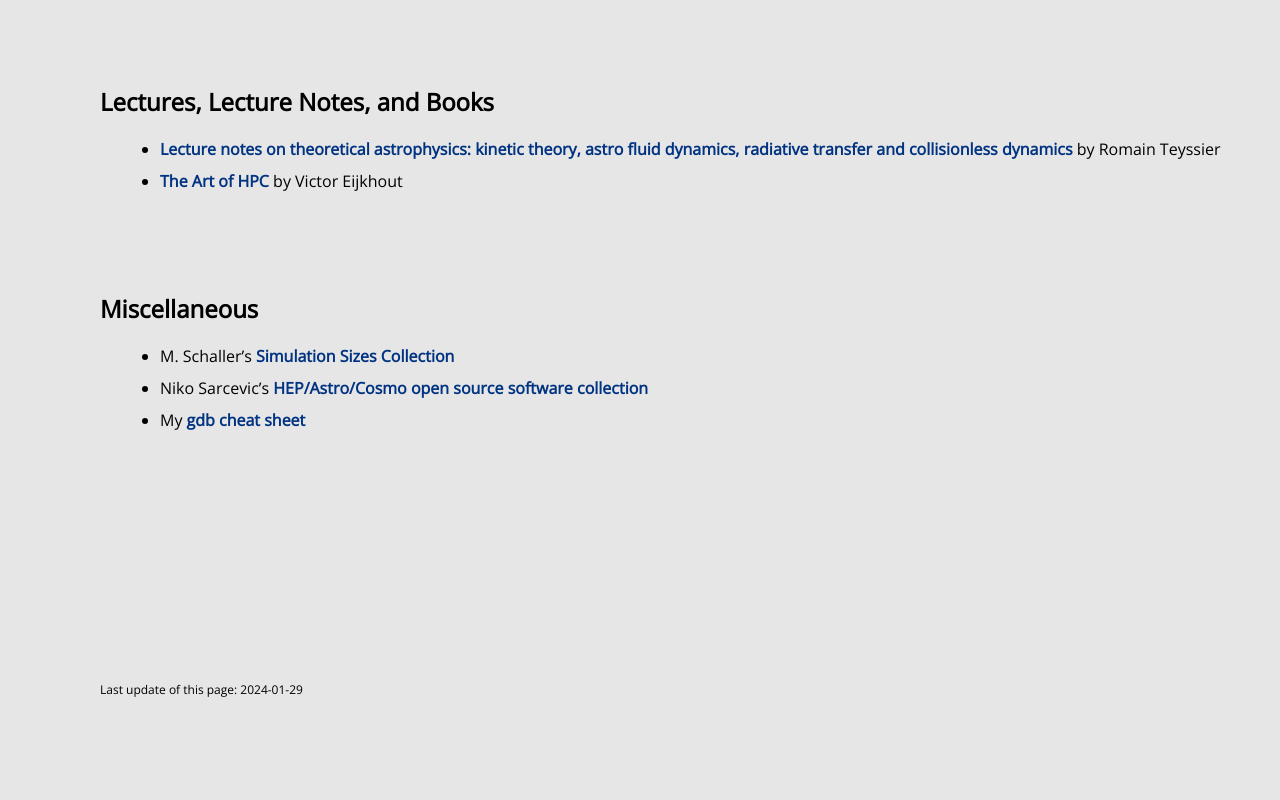
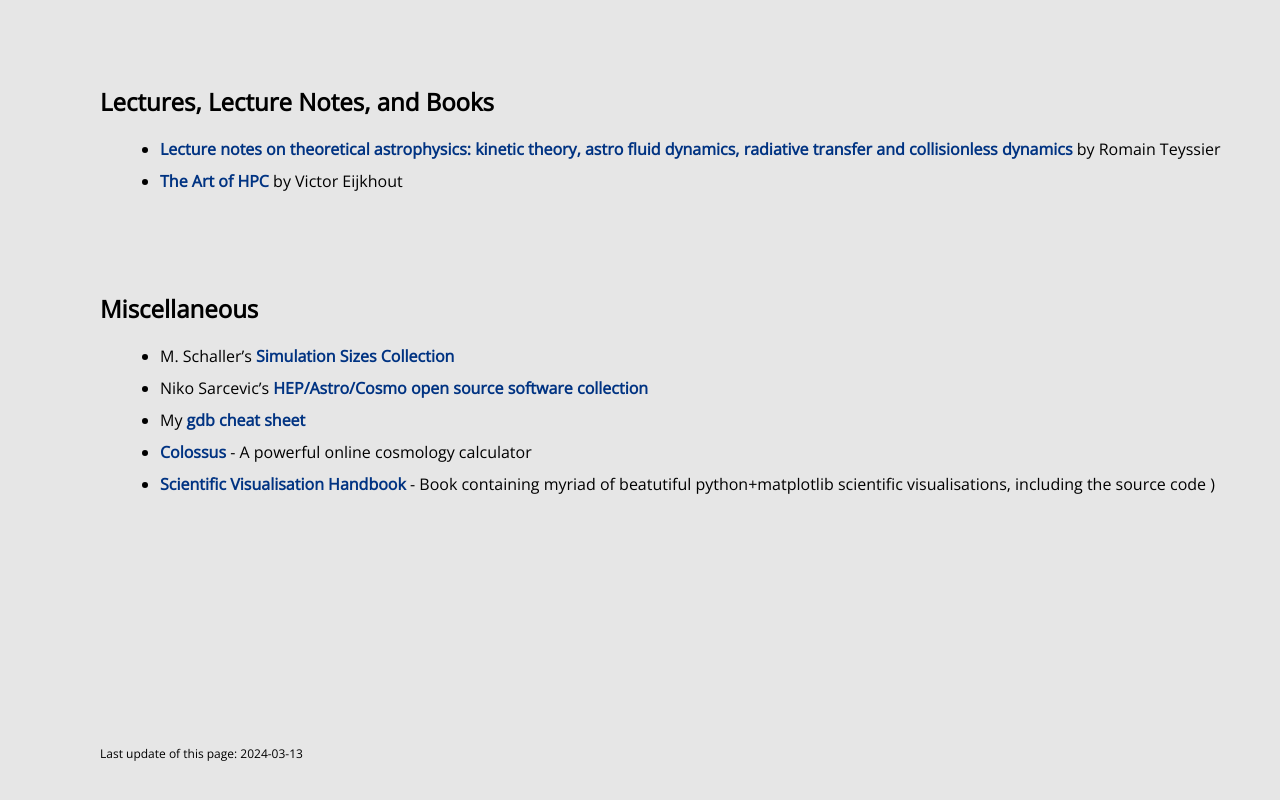
Before and after one commit to mladenivkovic/mladenivkovic.github.io, a plain HTML site: page links.html in a window 1280 px wide. Shown: the part 696-1496 px from the top of the page. Drawn offline with nearby package versions, Linux system fonts and the light colour scheme.

Commit message:
added new links

```diff
--- a/links.html
+++ b/links.html
@@ -99,6 +99,8 @@
 <li>M. Schaller’s <a href="https://home.strw.leidenuniv.nl/~schaller/simulation_sizes.html">Simulation Sizes Collection</a></li>
 <li>Niko Sarcevic’s <a href="https://github.com/nikosarcevic/HEP-ASTRO-COSMO/blob/main/README.md">HEP/Astro/Cosmo open source software collection</a></li>
 <li>My <a href="https://1drv.ms/b/s!Aq715l3GOLnojwXyQjf1-ffq2f-Y?e=lIvseW">gdb cheat sheet</a></li>
+<li><a href="https://colossus.astro.umd.edu/">Colossus</a> - A powerful online cosmology calculator</li>
+<li><a href="https://github.com/rougier/scientific-visualization-book">Scientific Visualisation Handbook</a> - Book containing myriad of beatutiful python+matplotlib scientific visualisations, including the source code )</li>
 </ul>
 
 
@@ -115,7 +117,7 @@
 <!-- ------------------------------------------------------- -->
 <footer>
 <p>
-  Last update of this page: 2024-01-29
+  Last update of this page: 2024-03-13
 </p>
 <!-- NO_EXTRA_FOOTER_CONTENT --!>
 </footer>
```
Also changed, not shown: 1 other file.
